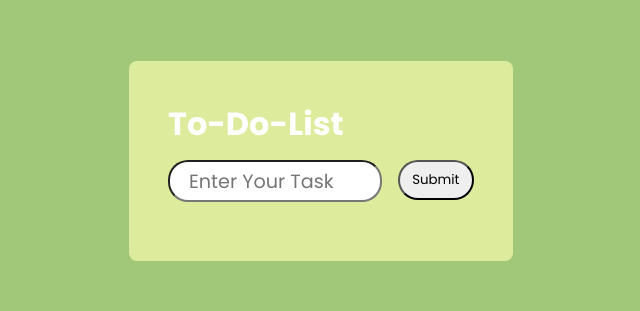
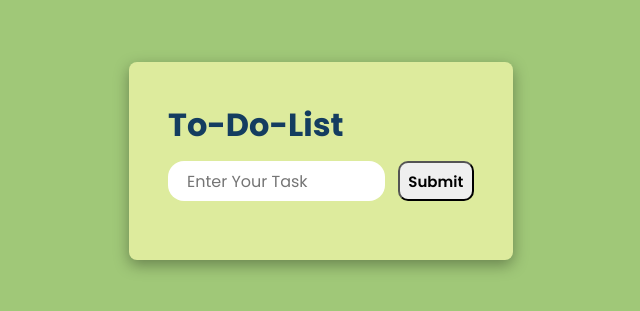
Before and after one commit to arnav418/To-Do-List, a plain HTML site: page index.html in a window 1280 px wide. Shown: the part 239-550 px from the top of the page, without its empty margins (319-959 px from the left). Drawn offline with Linux system fonts and the light colour scheme.

Commit message:
Change Head Color

```diff
--- a/style.css
+++ b/style.css
@@ -18,6 +18,10 @@ body{
     justify-content: center;
 }
 
+h1 {
+    color:#143D60;
+}
+
 .container{
     background-color: #DDEB9D;
     width: 30%;
@@ -28,6 +32,7 @@ body{
     max-width: 30%;
     /* height: 300px; */
     padding: 39px;
+    box-shadow: rgba(0, 0, 0, 0.35) 0px 5px 15px;
 }
 
 .inp-con{
@@ -39,19 +44,23 @@ body{
 }
 
 #text-inp{
-    width: 70%;
+    width: 71%;
     height: 40px;
-    border-radius: 20px;
+    border-radius: 16px;
     padding: 19px;
+    border: none;
     color:#000;
-    font-size: 1.2rem;
+    font-size: 1rem;
 }
 
 #text-btn{
     width: 25%;
     height: 40px;
-    border-radius: 20px;
+    border-radius: 10px;
+    /* border: none; */
     color: #000;
+    font-size: 15px;
+    font-weight: 600;
 }
 
 .task-field{
```
